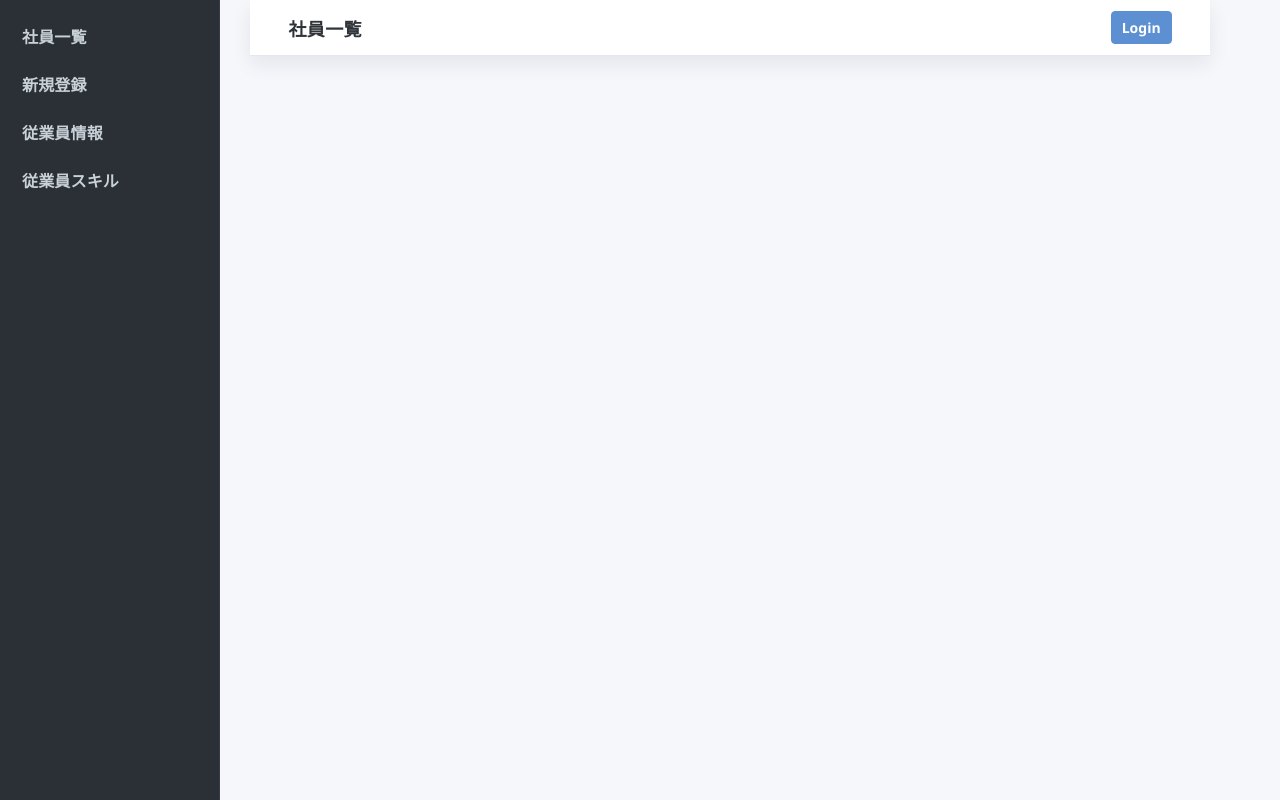
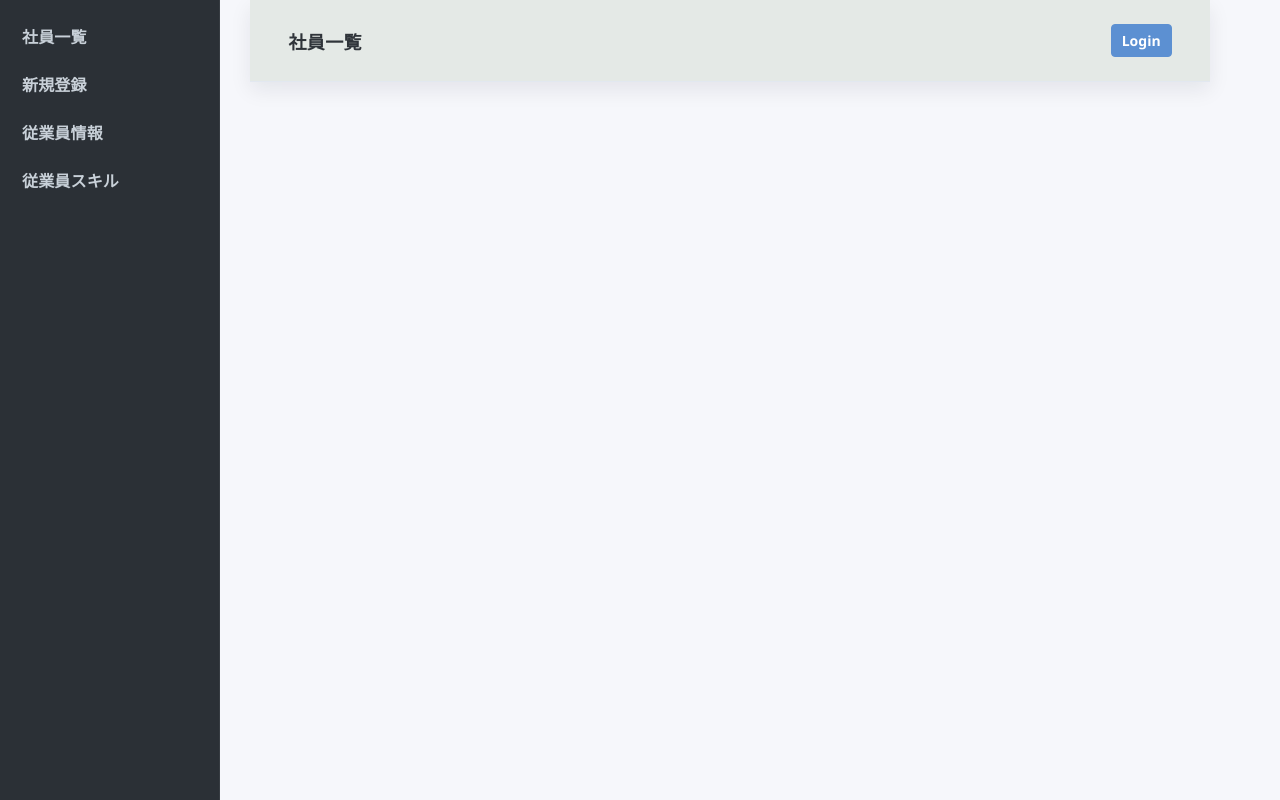
Before and after one commit to terigele0923/sample1, a PHP site: page /app/Views/partials/head.php in a window 1280 px wide. Run offline with PHP 8.4, Linux system fonts and the light colour scheme.

Commit message:
header color

```diff
--- a/app/Views/css/style.css
+++ b/app/Views/css/style.css
@@ -1,8 +1,9 @@
 :root {
-    --header-height: 56px;
+    --header-height: 82px;
     --nav-width: 220px;
     --bg: #f6f7fb;
-    --panel: #ffffff;
+    --header-bg: #e4e9e6;
+    --panel: #d3f6ff;
     --text: #2f343a;
     --muted: #6b7280;
     --border: #e2e8f0;
@@ -113,7 +114,7 @@ a:hover {
     height: var(--header-height);
     display: flex;
     align-items: center;
-    background: var(--panel);
+    background: var(--header-bg);
     color: var(--text);
     border-bottom: 1px solid var(--border);
     box-shadow: var(--shadow);
```
